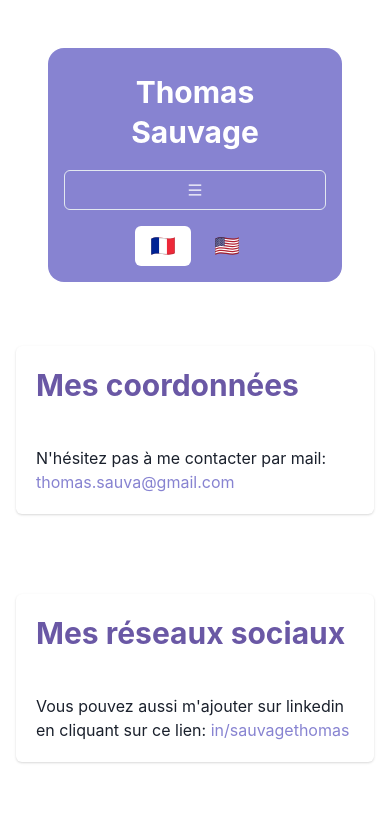
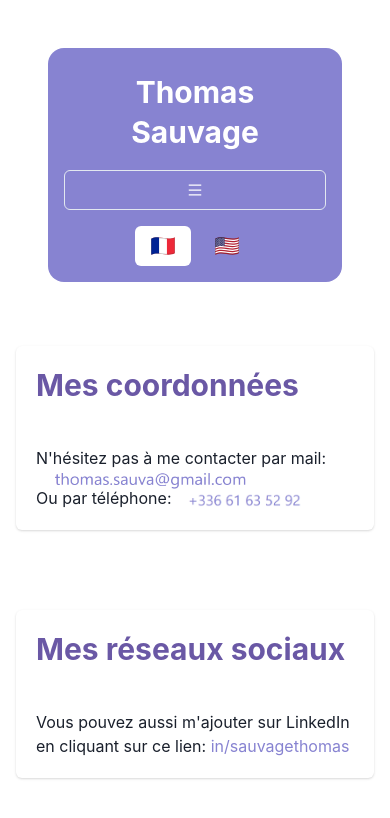
Before and after one commit to ThomasSauvage/react-website, a React (Create React App) app in the folder website/: page /#/contact in a window 390 px wide. Shown: the top 818 px of the page. Built offline with nearby package versions, Linux system fonts and the light colour scheme.

Commit message:
Safer mail & phone

```diff
--- a/website/src/pages/Contact.tsx
+++ b/website/src/pages/Contact.tsx
@@ -1,17 +1,84 @@
-import { Grid, Link } from "@chakra-ui/react";
+import { Button, Flex, Grid, Image, Link } from "@chakra-ui/react";
+import { useContext } from "react";
 import { Section } from "../components/Section";
+import { LanguageContext, TextL, getText } from "../utils/Language";
 
 export const Contact = () => {
+  const { language } = useContext(LanguageContext);
+
+  const email = [
+    "mai",
+    "lto:",
+    "thomas",
+    ".",
+    "sauva",
+    "@",
+    "gmail",
+    ".",
+    "com",
+  ];
+  const phone = ["t", "el:", "+336", "61", "63", "52", "92"];
   return (
     <Grid gap="3em">
-      <Section title="Mes coordonnées">
-        N'hésitez pas à me contacter par mail:{" "}
-        <Link href="mailto:thomas.sauva@gmail.com" color="accent" isExternal>
-          thomas.sauva@gmail.com
-        </Link>
+      <Section
+        title={getText({ fr: "Mes coordonnées", en: "My contact" }, language)}
+      >
+        <Flex alignItems="center" flexWrap="wrap">
+          <TextL>
+            {{
+              fr: "N'hésitez pas à me contacter par mail:",
+              en: "Feel free to contact me by email:",
+            }}
+          </TextL>
+          <Button
+            variant="link"
+            onClick={() => {
+              window.location.href = email.join("");
+            }}
+          >
+            <Image
+              src="/contact/mail.png"
+              height="1.3em"
+              marginLeft="1em"
+              marginBottom="-0.3em"
+            />
+          </Button>
+        </Flex>
+
+        <Flex alignItems="center" flexWrap="wrap">
+          <TextL as="span">
+            {{
+              fr: " Ou par téléphone: ",
+              en: " Or by phone: ",
+            }}
+          </TextL>
+          <Button
+            variant="link"
+            onClick={() => {
+              window.location.href = phone.join("");
+            }}
+          >
+            <Image
+              src="/contact/phone.png"
+              height="0.9em"
+              marginLeft="1em"
+              marginBottom="-0.3em"
+            />
+          </Button>
+        </Flex>
       </Section>
-      <Section title="Mes réseaux sociaux">
-        Vous pouvez aussi m'ajouter sur linkedin en cliquant sur ce lien:{" "}
+      <Section
+        title={getText(
+          { fr: "Mes réseaux sociaux", en: "My social media" },
+          language
+        )}
+      >
+        <TextL as="span">
+          {{
+            fr: "Vous pouvez aussi m'ajouter sur LinkedIn en cliquant sur ce lien: ",
+            en: "You can also add me on LinkedIn by clicking on this link: ",
+          }}
+        </TextL>
         <Link
           href="https://www.linkedin.com/in/sauvagethomas/"
           color="accent"
--- a/website/src/pages/Home/Intro.tsx
+++ b/website/src/pages/Home/Intro.tsx
@@ -20,7 +20,7 @@ export const Intro = () => {
           <TextL margin="2em">
             {{
               fr: "Bonjour, je m’appelle Thomas Sauvage, j'ai 21 ans. Je suis étudiant à l’Ecole polytechnique, passionné d’informatique depuis mes 11 ans et de sciences depuis toujours. J’aime comprendre et résoudre les problèmes que je rencontre, et améliorer la qualité des outils que j’utilise au quotidien. J'ai entièrement construit ce site internet avec React, Typescript et Chakra UI.",
-              en: "Good morning, my name is Thomas Sauvage, I'm 21 years old. I'm a student at Ecole polytechnique, passionate about computer science since I was 11 and about science since forever. I like to understand and solve the problems I encounter, and improve the quality of the tools I use everyday. I built this website with React, Typescript and Chakra UI.",
+              en: "Hello, my name is Thomas Sauvage, I'm 21 years old. I'm a student at Ecole polytechnique, passionate about computer science since I was 11 and about science since forever. I like to understand and solve the problems I encounter, and improve the quality of the tools I use everyday. I built this website with React, Typescript and Chakra UI.",
             }}
           </TextL>
         </Flex>
```
Also changed, not shown: website/public/contact/mail.png (added), website/public/contact/phone.png (added).
